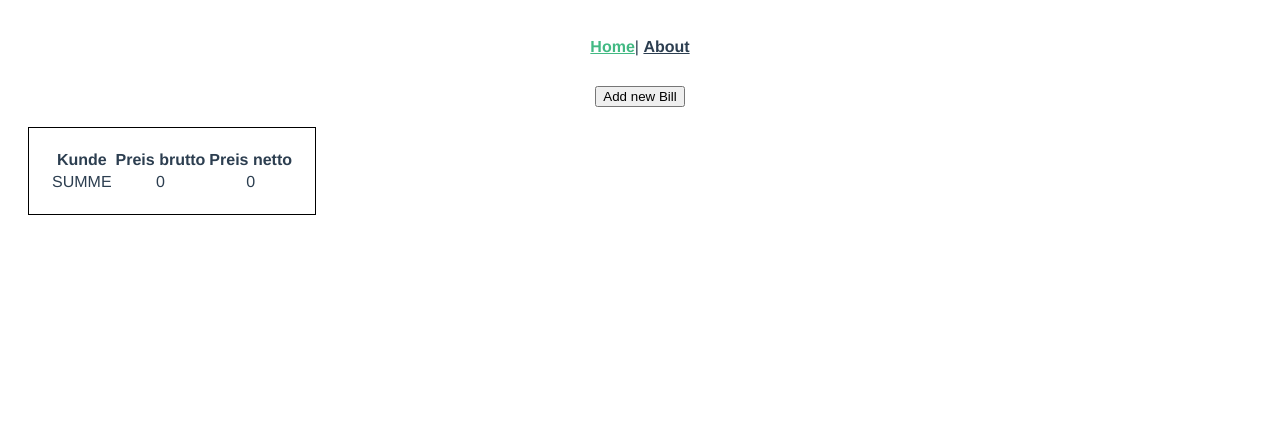
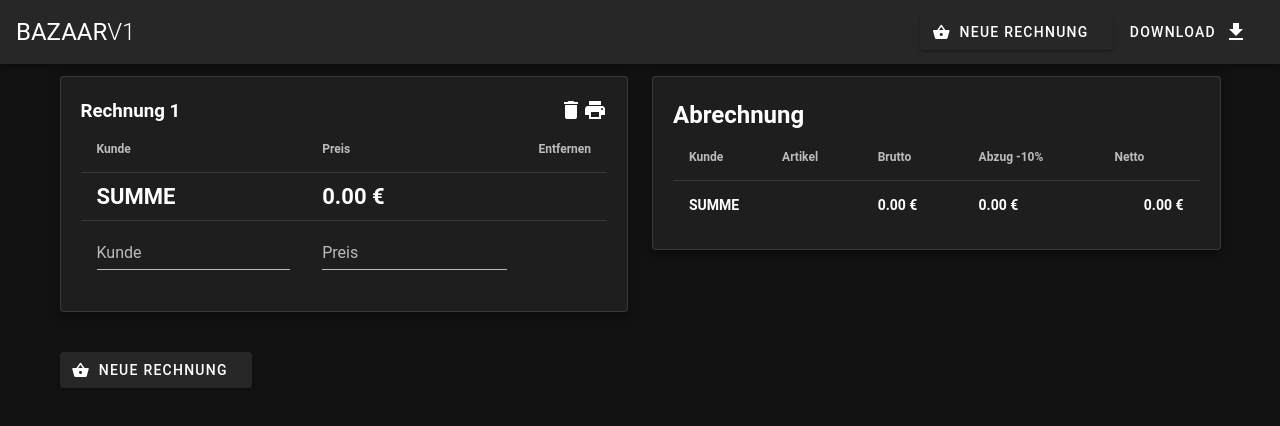
Before and after one commit to stedos/bazaar, a Vue app: page /#/ in a window 1280 px wide. Shown: the top 426 px of the page. Built offline with nearby package versions, Linux system fonts and the light colour scheme; a small style sheet from the web is missing.

Commit message:
add styling via vuetify + additional features

```diff
--- a/public/index.html
+++ b/public/index.html
@@ -1,5 +1,5 @@
 <!DOCTYPE html>
-<html lang="en">
+<html lang="de">
   <head>
     <meta charset="utf-8">
     <meta http-equiv="X-UA-Compatible" content="IE=edge">
--- a/src/App.vue
+++ b/src/App.vue
@@ -1,29 +1,35 @@
 <template>
-  <div id="app">
-    <div id="nav">
-      <router-link to="/">Home</router-link>|
-      <router-link to="/about">About</router-link>
-    </div>
-    <router-view />
-  </div>
+  <v-app>
+    <v-app-bar app>
+      <v-toolbar-title class="headline text-uppercase">
+        <span>Bazaar</span>
+        <span class="font-weight-light">V1</span>
+      </v-toolbar-title>
+      <v-spacer></v-spacer>
+      <v-btn @click="$store.commit('addBill')">
+        <v-icon left>mdi-basket</v-icon>
+        <span class="mr-2">Neue Rechnung</span>
+      </v-btn>
+      <v-btn text href="#">
+        <span class="mr-2">Download</span>
+        <v-icon>mdi-download</v-icon>
+      </v-btn>
+    </v-app-bar>
+
+    <v-content>
+      <router-view/>
+    </v-content>
+  </v-app>
 </template>
 
-<style lang="less">
-#app {
-  font-family: "Avenir", Helvetica, Arial, sans-serif;
-  -webkit-font-smoothing: antialiased;
-  -moz-osx-font-smoothing: grayscale;
-  text-align: center;
-  color: #2c3e50;
-}
-#nav {
-  padding: 30px;
-  a {
-    font-weight: bold;
-    color: #2c3e50;
-    &.router-link-exact-active {
-      color: #42b983;
-    }
+<script>
+
+export default {
+  name: 'App',
+  data: () => ({
+    //
+  }),
+  methods: {
   }
-}
-</style>
+};
+</script>
--- a/src/components/Bill.vue
+++ b/src/components/Bill.vue
@@ -1,29 +1,50 @@
 <template>
-  <table class="bill">
-    <tr>
-      <th colspan="3">Rechnung: {{ id }}</th>
-    </tr>
-
+  <v-card :outlined="highlighted" :raised="highlighted" class="bill"
+      @focus="focused = true" @blur="focused = false"
+      @mouseenter="focused = true" @mouseleave="focused = false"
+      :style="highlighted || focused ? '' : 'opacity: 0.5;'">
+    <!-- TODO highlighted weiter behandeln -->
+    <div class="bill__naming">
+      <h3>Rechnung {{ id }}</h3>
+      <span>
+        <v-icon @click.stop="deleteDialog = true">mdi-delete</v-icon>
+        <v-icon @click.stop="">mdi-printer</v-icon>
+      </span>
+    </div>
+    <DeleteDialog v-model="deleteDialog" :id="id" @delete="deleteBill" />
+    <v-simple-table>
+      <thead>
         <tr>
           <th>Kunde</th>
           <th>Preis</th>
           <th>Entfernen</th>
         </tr>
-
+      </thead>
+      <tbody>
       <tr v-for="(entry, entryId) in bill" :key="entryId">
         <td>{{ entry.customer }}</td>
-      <td>{{ entry.price }}</td>
-      <td @click="deleteEntry(entryId)"> X</td>
+        <td>{{ entry.price.toFixed(2) }}&nbsp;&euro;</td>
+        <td @click="deleteEntry(entryId)"><v-icon>mdi-close-circle</v-icon></td>
       </tr>
 
       <tr>
-      <td><input name="customer" v-model="current.customer" ref="customer" @keyup.enter="$refs.price.focus()" /></td>
-      <td><input name="price" type="number" v-model.number="current.price" ref="price" @keyup.enter="addEntry" /></td>
+        <td>SUMME</td>
+        <td colspan="2">{{ sum.toFixed(2) }}&nbsp;&euro;</td>
       </tr>
-  </table>
+
+      <tr>
+        <td><v-text-field name="customer" label="Kunde" v-model="current.customer" ref="customer" @keyup.enter="$refs.price.focus()" /></td>
+        <td><v-text-field name="price" label="Preis" type="number" v-model.number="current.price" ref="price" @keyup.enter="addEntry" /></td>
+        <td></td>
+      </tr>
+      </tbody>
+    </v-simple-table>
+  </v-card>
 </template>
 
 <script>
+import DeleteDialog from "@/components/DeleteDialog.vue";
+
 const cleanData = () => ({
   customer: "",
   price: null,
@@ -31,28 +52,41 @@ const cleanData = () => ({
 
 export default {
   name: "Bill",
+  components: {
+    DeleteDialog
+  },
   props: {
-    id: String
+    id: String,
+    highlighted: Boolean,
   },
   data() {
     return {
       current: cleanData(),
+      focused: false,
+      deleteDialog: false,
     }
   },
   computed: {
     bill() {
       return this.$store.getters.getBillById(this.id);
+    },
+    sum() {
+      return this.bill.reduce((acc, cur) => acc + cur.price, 0)
     }
   },
   methods: {
     addEntry() {
+      if(this.current.customer.length && this.current.price) {
         this.$store.commit('addEntryToBill', {
             billId: this.id,
           ...this.current,
         });
-
+      }
+      else {
+        this.finish();
+      }
+      this.$refs.customer.focus();
       this.reset();
-      this.$refs.customer.focus();
     },
     deleteEntry(entryId) {
       this.$store.commit('deleteEntryFromBill', {
@@ -60,9 +94,17 @@ export default {
         entryId: entryId
       });
     },
+    deleteBill() {
+      this.$store.commit('deleteBill', {
+        billId: this.id,
+      });
+    },
     reset() {
       this.current = cleanData();
     },
+    finish() {
+      this.$emit('finish');
+    }
   }
 };
 </script>
@@ -70,15 +112,24 @@ export default {
 <!-- Add "scoped" attribute to limit CSS to this component only -->
 <style scoped lang="less">
 .bill {
-  border: 1px solid #000;
-  margin: 20px;
   padding: 20px;
+  margin-bottom: 40px;
 
-  table {
-    // width: 100%;
+  &__naming {
+    width: 100%;
+    display: flex;
+    justify-content: space-between;
+
+    i {
+      margin-left: 16px;
     }
   }
-a {
-  color: #42b983;
+
+  tr:nth-last-child(2) {
+    font-weight: bold;
+    td {
+      font-size: 22px;
+    }
+  }
 }
 </style>
--- a/src/components/Customers.vue
+++ b/src/components/Customers.vue
@@ -1,21 +1,33 @@
 <template>
-  <table class="customers">
+  <v-card outlined raised class="customers">
+    <h2>Abrechnung</h2>
+    <v-simple-table>
+      <thead>
         <tr>
           <th>Kunde</th>
-      <th>Preis brutto</th>
-      <th>Preis netto</th>
+          <th>Artikel</th>
+          <th>Brutto</th>
+          <th>Abzug {{reverseTax * 100}}%</th>
+          <th>Netto</th>
         </tr>
-    <tr v-for="customer in $store.getters.customers" :key="customer.id">
+      </thead>
+      <tbody>
+        <tr v-for="customer in customers" :key="customer.id">
           <td>{{ customer.id }}</td>
-      <td>{{ customer.price }}</td>
-      <td>{{ customer.price * tax }}</td>
+          <td>{{ customer.amount }}</td>
+          <td>{{ clean(customer.price) }}&nbsp;&euro;</td>
+          <td>{{ clean(customer.price, reverseTax) }}&nbsp;&euro;</td>
+          <td>{{ clean(customer.price, tax) }}&nbsp;&euro;</td>
         </tr>
         <tr>
-      <td>SUMME</td>
-      <td>{{ sum }}</td>
-      <td>{{ sum * tax }}</td>
+          <td colspan="2">SUMME</td>
+          <td>{{ clean(sum) }}&nbsp;&euro;</td>
+          <td>{{ clean(sum, reverseTax) }}&nbsp;&euro;</td>
+          <td>{{ clean(sum, tax) }}&nbsp;&euro;</td>
         </tr>
-  </table>
+      </tbody>
+    </v-simple-table>
+  </v-card>
 </template>
 
 <script>
@@ -28,25 +40,34 @@ export default {
     }
   },
   computed: {
+    reverseTax() {
+      return -(100 - (this.tax * 100)) / 100;
+    },
     customers() {
       return this.$store.getters.customers;
     },
     sum() {
       return this.$store.getters.sum;
+    },
+  },
+  methods: {
+    clean(price, tax = 1) {
+      return (price * tax).toFixed(2);
     }
   },
-  methods: {
-    reset() {
-    },
-  }
 };
 </script>
 
 <!-- Add "scoped" attribute to limit CSS to this component only -->
 <style scoped lang="less">
 .customers {
-  border: 1px solid #000;
-  margin: 20px;
   padding: 20px;
+  th:last-child,
+  td:last-child {
+    text-align: right;
+  }
+  tr:last-child {
+    font-weight: bold;
+  }
 }
 </style>
--- /dev/null
+++ b/src/components/DeleteDialog.vue
@@ -0,0 +1,33 @@
+<template>
+  <v-dialog v-model="visible" max-width="370">
+    <v-card>
+      <v-card-title class="headline">Rechnung {{ id }} wirklich löschen?</v-card-title>
+      <v-card-text>Dies kann nicht Rückgängig gemacht werden.</v-card-text>
+      <v-card-actions>
+        <div class="flex-grow-1"></div>
+        <v-btn color="green darken-1" text @click="close(); $emit('keep')">Behalten!</v-btn>
+        <v-btn color="red darken-1" text @click="close(); $emit('delete'); $emit">Löschen!</v-btn>
+      </v-card-actions>
+    </v-card>
+  </v-dialog>
+</template>
+
+<script>
+export default {
+  name: "DeleteDialog",
+  model: {
+    prop: 'visible',
+    event: 'change'
+  },
+  props: {
+    id: String,
+    visible: Boolean,
+  },
+  methods: {
+    close() {
+      this.$emit('change', false);
+    }
+  }
+
+};
+</script>
--- a/src/components/HelloWorld.vue
+++ b/src/components/HelloWorld.vue
@@ -1,122 +1,142 @@
 <template>
-  <div class="hello">
-    <h1>{{ msg }}</h1>
-    <p>
-      For a guide and recipes on how to configure / customize this project,
-      <br />check out the
-      <a href="https://cli.vuejs.org" target="_blank" rel="noopener"
-        >vue-cli documentation</a
-      >.
+  <v-container>
+    <v-layout
+      text-center
+      wrap
+    >
+      <v-flex xs12>
+        <v-img
+          :src="require('../assets/logo.svg')"
+          class="my-3"
+          contain
+          height="200"
+        ></v-img>
+      </v-flex>
+
+      <v-flex mb-4>
+        <h1 class="display-2 font-weight-bold mb-3">
+          Welcome to Vuetify
+        </h1>
+        <p class="subheading font-weight-regular">
+          For help and collaboration with other Vuetify developers,
+          <br>please join our online
+          <a href="https://community.vuetifyjs.com" target="_blank">Discord Community</a>
         </p>
-    <h3>Installed CLI Plugins</h3>
-    <ul>
-      <li>
+      </v-flex>
+
+      <v-flex
+        mb-5
+        xs12
+      >
+        <h2 class="headline font-weight-bold mb-3">What's next?</h2>
+
+        <v-layout justify-center>
           <a
-          href="https://github.com/vuejs/vue-cli/tree/dev/packages/%40vue/cli-plugin-babel"
+            v-for="(next, i) in whatsNext"
+            :key="i"
+            :href="next.href"
+            class="subheading mx-3"
             target="_blank"
-          rel="noopener"
-          >babel</a
           >
-      </li>
-      <li>
+            {{ next.text }}
+          </a>
+        </v-layout>
+      </v-flex>
+
+      <v-flex
+        xs12
+        mb-5
+      >
+        <h2 class="headline font-weight-bold mb-3">Important Links</h2>
+
+        <v-layout justify-center>
           <a
-          href="https://github.com/vuejs/vue-cli/tree/dev/packages/%40vue/cli-plugin-pwa"
+            v-for="(link, i) in importantLinks"
+            :key="i"
+            :href="link.href"
+            class="subheading mx-3"
             target="_blank"
-          rel="noopener"
-          >pwa</a
           >
-      </li>
-      <li>
+            {{ link.text }}
+          </a>
+        </v-layout>
+      </v-flex>
+
+      <v-flex
+        xs12
+        mb-5
+      >
+        <h2 class="headline font-weight-bold mb-3">Ecosystem</h2>
+
+        <v-layout justify-center>
           <a
-          href="https://github.com/vuejs/vue-cli/tree/dev/packages/%40vue/cli-plugin-eslint"
+            v-for="(eco, i) in ecosystem"
+            :key="i"
+            :href="eco.href"
+            class="subheading mx-3"
             target="_blank"
-          rel="noopener"
-          >eslint</a
           >
-      </li>
-    </ul>
-    <h3>Essential Links</h3>
-    <ul>
-      <li>
-        <a href="https://vuejs.org" target="_blank" rel="noopener">Core Docs</a>
-      </li>
-      <li>
-        <a href="https://forum.vuejs.org" target="_blank" rel="noopener"
-          >Forum</a
-        >
-      </li>
-      <li>
-        <a href="https://chat.vuejs.org" target="_blank" rel="noopener"
-          >Community Chat</a
-        >
-      </li>
-      <li>
-        <a href="https://twitter.com/vuejs" target="_blank" rel="noopener"
-          >Twitter</a
-        >
-      </li>
-      <li>
-        <a href="https://news.vuejs.org" target="_blank" rel="noopener">News</a>
-      </li>
-    </ul>
-    <h3>Ecosystem</h3>
-    <ul>
-      <li>
-        <a href="https://router.vuejs.org" target="_blank" rel="noopener"
-          >vue-router</a
-        >
-      </li>
-      <li>
-        <a href="https://vuex.vuejs.org" target="_blank" rel="noopener">vuex</a>
-      </li>
-      <li>
-        <a
-          href="https://github.com/vuejs/vue-devtools#vue-devtools"
-          target="_blank"
-          rel="noopener"
-          >vue-devtools</a
-        >
-      </li>
-      <li>
-        <a href="https://vue-loader.vuejs.org" target="_blank" rel="noopener"
-          >vue-loader</a
-        >
-      </li>
-      <li>
-        <a
-          href="https://github.com/vuejs/awesome-vue"
-          target="_blank"
-          rel="noopener"
-          >awesome-vue</a
-        >
-      </li>
-    </ul>
-  </div>
+            {{ eco.text }}
+          </a>
+        </v-layout>
+      </v-flex>
+    </v-layout>
+  </v-container>
 </template>
 
 <script>
 export default {
-  name: "HelloWorld",
-  props: {
-    msg: String
-  }
+  data: () => ({
+    ecosystem: [
+      {
+        text: 'vuetify-loader',
+        href: 'https://github.com/vuetifyjs/vuetify-loader',
+      },
+      {
+        text: 'github',
+        href: 'https://github.com/vuetifyjs/vuetify',
+      },
+      {
+        text: 'awesome-vuetify',
+        href: 'https://github.com/vuetifyjs/awesome-vuetify',
+      },
+    ],
+    importantLinks: [
+      {
+        text: 'Documentation',
+        href: 'https://vuetifyjs.com',
+      },
+      {
+        text: 'Chat',
+        href: 'https://community.vuetifyjs.com',
+      },
+      {
+        text: 'Made with Vuetify',
+        href: 'https://madewithvuejs.com/vuetify',
+      },
+      {
+        text: 'Twitter',
+        href: 'https://twitter.com/vuetifyjs',
+      },
+      {
+        text: 'Articles',
+        href: 'https://medium.com/vuetify',
+      },
+    ],
+    whatsNext: [
+      {
+        text: 'Explore components',
+        href: 'https://vuetifyjs.com/components/api-explorer',
+      },
+      {
+        text: 'Select a layout',
+        href: 'https://vuetifyjs.com/layout/pre-defined',
+      },
+      {
+        text: 'Frequently Asked Questions',
+        href: 'https://vuetifyjs.com/getting-started/frequently-asked-questions',
+      },
+    ],
+  }),
 };
 </script>
-
-<!-- Add "scoped" attribute to limit CSS to this component only -->
-<style scoped lang="less">
-h3 {
-  margin: 40px 0 0;
-}
-ul {
-  list-style-type: none;
-  padding: 0;
-}
-li {
-  display: inline-block;
-  margin: 0 10px;
-}
-a {
-  color: #42b983;
-}
-</style>
--- a/src/main.js
+++ b/src/main.js
@@ -3,11 +3,15 @@ import App from "./App.vue";
 import router from "./router";
 import store from "./store";
 import "./registerServiceWorker";
+import vuetify from './plugins/vuetify';
+import 'roboto-fontface/css/roboto/roboto-fontface.css'
+import '@mdi/font/css/materialdesignicons.css'
 
 Vue.config.productionTip = false;
 
 new Vue({
   router,
   store,
+  vuetify,
   render: h => h(App)
 }).$mount("#app");
--- /dev/null
+++ b/src/plugins/vuetify.js
@@ -0,0 +1,18 @@
+import Vue from 'vue';
+import Vuetify from 'vuetify/lib';
+import de from 'vuetify/es5/locale/de';
+
+Vue.use(Vuetify);
+
+export default new Vuetify({
+  lang: {
+    locales: { de },
+    current: 'de',
+  },
+  icons: {
+    iconfont: 'mdi',
+  },
+  theme: {
+    dark: true,
+  },
+});
--- a/src/store.js
+++ b/src/store.js
@@ -12,20 +12,22 @@ const store = new Vuex.Store({
 		currentId: STORED_BILL ? Object.keys(STORED_BILL).length : 0,
 	},
 	getters: {
-		billIds: state => Object.keys(state.bills),
+		billIds: state => Object.keys(state.bills).reverse(),
 		getBillById: state => billId => state.bills[billId],
+		sum: state => Object.values(state.bills).flat().reduce((acc, cur) => acc + cur.price, 0),
 		customers: state => {
 			const customerMap = Object.values(state.bills).flat()
 				.reduce((acc, cur) => ({
 				...acc,
-          [cur.customer]: acc[cur.customer] ? acc[cur.customer] + cur.price : cur.price
+				[cur.customer]: acc[cur.customer] ?
+					{ price: acc[cur.customer].price + cur.price, amount: ++acc[cur.customer].amount } :
+					{ price: cur.price, amount: 1 }
 				}), {});
 
 			return Object.keys(customerMap)
-        .map(customer => ({id: customer, price: customerMap[customer]}))
+				.map(customer => ({id: customer, price: customerMap[customer].price, amount: customerMap[customer].amount }))
 				.sort((a, b) => a.id > b.id);
 		},
-    sum: state => Object.values(state.bills).flat().reduce((acc, cur) => acc + cur.price, 0),
 	},
 	mutations: {
 		addBill(state) {
@@ -46,6 +48,9 @@ const store = new Vuex.Store({
 				[billId]: state.bills[billId].filter((el, i) => i !== entryId),
 			};
 		},
+		deleteBill(state, { billId }) {
+      Vue.delete(state.bills, billId);
+		},
 	},
 	actions: {},
 });
--- a/src/views/About.vue
+++ b/src/views/About.vue
@@ -1,18 +1,13 @@
 <template>
-  <div class="home">
-    <img alt="Vue logo" src="../assets/logo.png" />
-    <HelloWorld msg="Welcome to Your Vue.js App" />
-  </div>
+  <HelloWorld />
 </template>
 
 <script>
-// @ is an alias to /src
-import HelloWorld from "@/components/HelloWorld.vue";
+import HelloWorld from '../components/HelloWorld';
 
 export default {
-  name: "home",
   components: {
-    HelloWorld
-  }
+    HelloWorld,
+  },
 };
 </script>
--- a/src/views/Home.vue
+++ b/src/views/Home.vue
@@ -1,13 +1,21 @@
 <template>
-  <div class="home">
-    <div class="add">
-      <button @click="addBill">Add new Bill</button>
-    </div>
-    <div class="bills">
-      <Bill v-for="(id, index) in $store.getters.billIds" :key="index" :id="id" />
-    </div>
-    <Customers />
-  </div>
+  <v-container class="home">
+    <v-row>
+      <v-col cols="8" md="6">
+        <div class="bills">
+          <Bill v-for="(id, index) in $store.getters.billIds" :key="index" :id="id"
+            @finish="addBill" :highlighted="index === 0"/>
+        </div>
+        <v-btn center @click="addBill">
+          <v-icon left>mdi-basket</v-icon>
+          <span class="mr-2">Neue Rechnung</span>
+        </v-btn>
+      </v-col>
+      <v-col cols="4" md="6">
+        <Customers />
+      </v-col>
+    </v-row>
+  </v-container>
 </template>
 
 <script>
@@ -22,12 +30,13 @@ export default {
     Customers
   },
   mounted() {
-    // this.$store.commit('addBill');
+    if(!this.$store.getters.billIds.length) {
+      this.addBill();
+    }
   },
   methods: {
     addBill() {
       this.$store.commit('addBill');
-      const id = this.$store.state.currentId;
     }
   }
 };
```
Also changed, not shown: package.json (+8 -1 lines), src/assets/logo.svg (added), 1 other file (tests, documents, lock files or other folders). Lines whose indentation alone changed are shown as unchanged.
